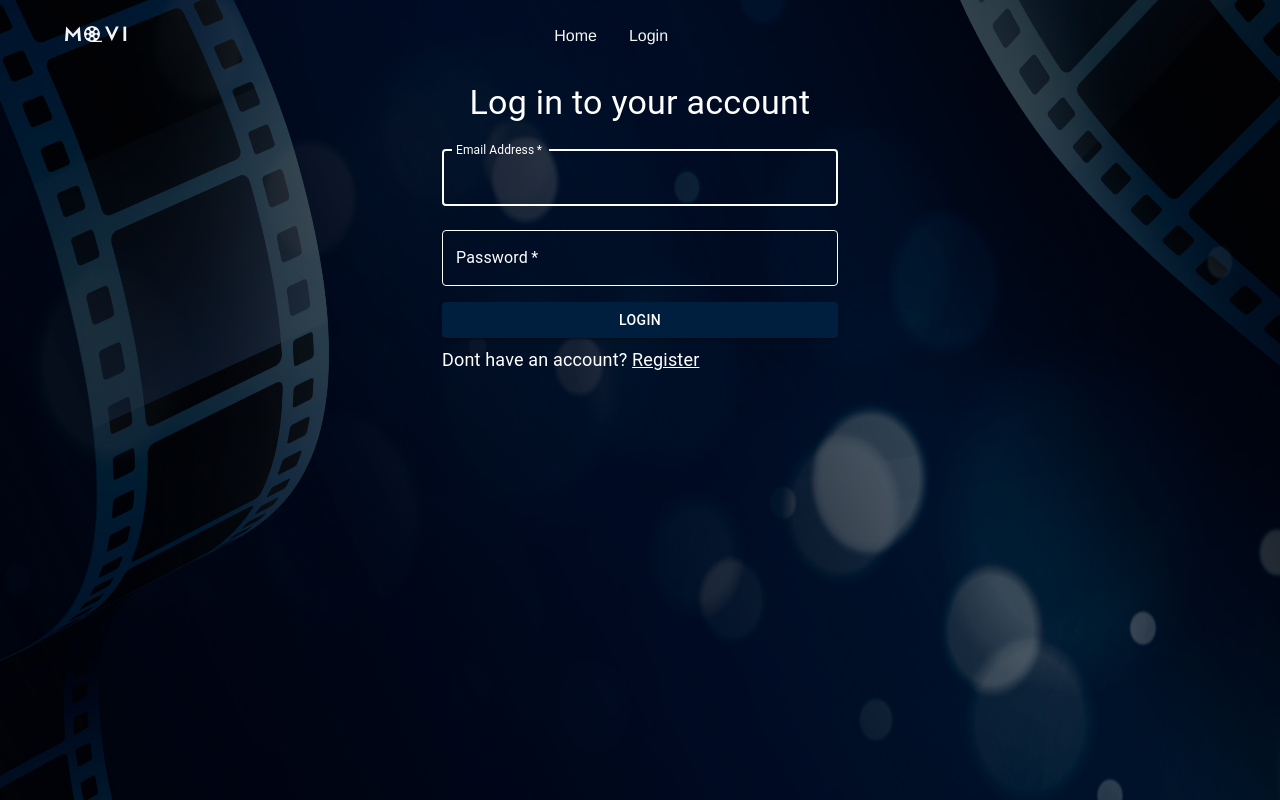
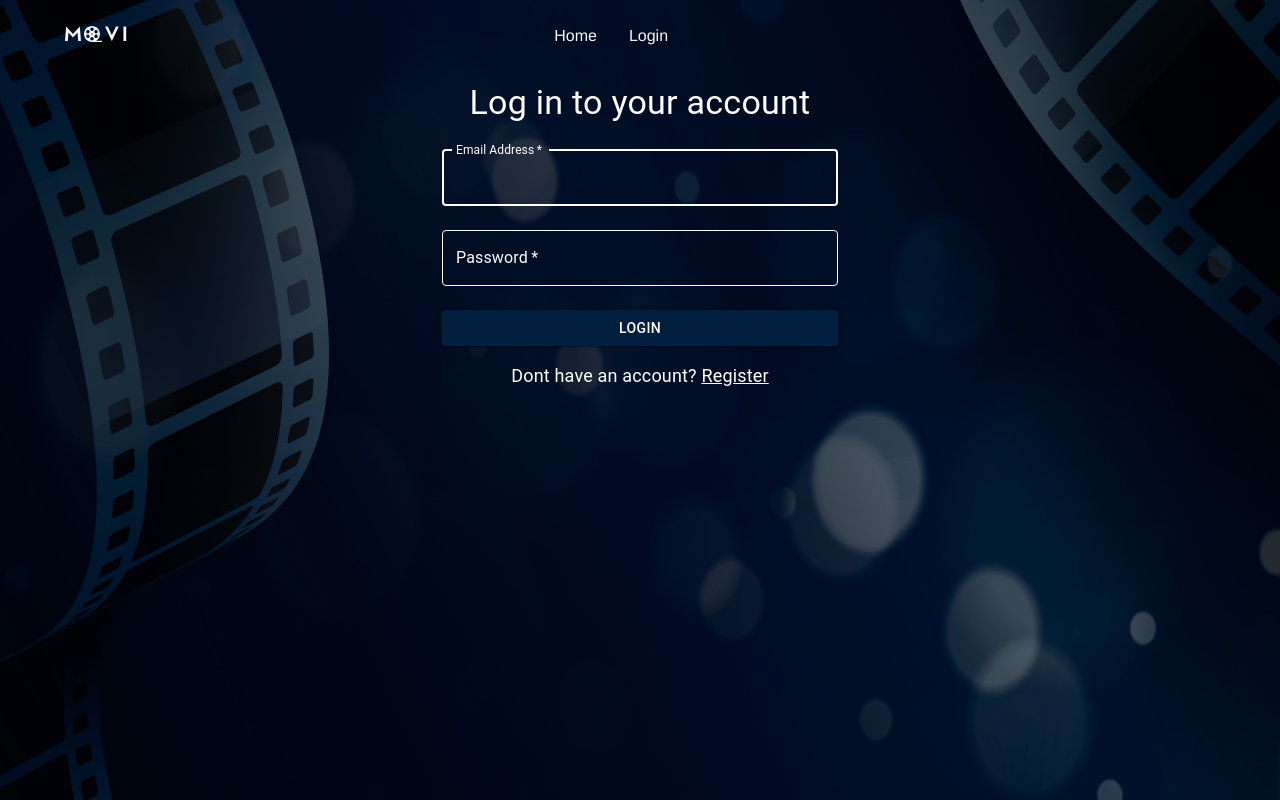
Before and after one commit to jmnorheim/Movi.com, a React (Vite) app in the folder frontend/: page /project2/login in a window 1280 px wide. Built offline with nearby package versions, Linux system fonts and the light colour scheme.

Commit message:
feat: :sparkles: Make logo in PageFooter also scroll to top of page when pressed.
Make logo in PageFooter also scroll to top of page when pressed.  Also made various other small styling-fixes.

```diff
--- a/frontend/src/components/addToLibraryButton/AddToLibraryButton.tsx
+++ b/frontend/src/components/addToLibraryButton/AddToLibraryButton.tsx
@@ -220,6 +220,8 @@ const AddToLibraryButton = ({
             zIndex: 10000,
             transform: showAlert ? "translateY(0)" : "translateY(100%)",
             transition: "transform 0.5s ease-in-out",
+            overflow: "hidden",
+            textOverflow: "ellipsis",
           }}
         >
           {alertMessage}
--- a/frontend/src/components/filterSideBar/FilterSideBar.css
+++ b/frontend/src/components/filterSideBar/FilterSideBar.css
@@ -32,5 +32,4 @@
   width: fit-content;
   height: fit-content;
   margin-top: 10px;
-  margin-bottom: 10px;
 }
--- a/frontend/src/components/filterSideBar/FilterSideBar.tsx
+++ b/frontend/src/components/filterSideBar/FilterSideBar.tsx
@@ -329,7 +329,7 @@ const FilterSideBar: FC<FilterSideBarProps> = ({ open, genres }) => {
     >
       {contentVisible && (
         <>
-          <div className="title-text">Filter movies:</div>
+          <div className="title-text">Filter movies</div>
           <div>
             <p>Release year</p>
             <Slider
--- a/frontend/src/components/pageFooter/PageFooter.tsx
+++ b/frontend/src/components/pageFooter/PageFooter.tsx
@@ -20,6 +20,15 @@ import { useNavigate } from "react-router-dom";
  */
 const PageFooter = () => {
   const navigate = useNavigate();
+
+  const handleLogoClick = () => {
+    window.scrollTo({
+      top: 0,
+      behavior: "smooth",
+    });
+    navigate("../");
+  };
+
   return (
     <div className="bottomFooter">
       <div className="content">
@@ -28,7 +37,7 @@ const PageFooter = () => {
             className="logo"
             alt="Logo"
             src={logo}
-            onClick={() => navigate("../")}
+            onClick={handleLogoClick}
           />
         </div>
         <div className="social-links">
@@ -82,7 +91,7 @@ const PageFooter = () => {
               <div className="text-wrapper">Terms of Service</div>
             </a>
             <a
-              href="https://www.vg.no/rabattkode/cookie-policy"
+              href="https://orteil.dashnet.org/cookieclicker/"
               target="Cookies Settings"
               rel="noopener noreferrer"
             >
--- a/frontend/src/components/sortMenu/SortMenu.css
+++ b/frontend/src/components/sortMenu/SortMenu.css
@@ -47,8 +47,8 @@
   left: 0;
   border: 1px solid #0a0a0a;
   border-radius: 4px;
-  width: 250px;
-  min-width: 250px;
+  width: 280px;
+  min-width: 280px;
   box-shadow: 0px 4px 8px rgba(0, 0, 0, 0.1);
   z-index: 1000;
   background-color: white;
@@ -73,3 +73,16 @@
 .dropdown-item:hover {
   background-color: #79b5f5;
 }
+
+@media screen and (max-width: 450px) {
+
+  .dropdown-item-sorting {
+    padding: 2px 10px;
+  }
+  .dropdown-menu-sorting {
+    width: 260px;
+    min-width: 260px;
+    left: -10px;
+
+  }
+}
--- a/frontend/src/pages/LoginPage/LoginPage.css
+++ b/frontend/src/pages/LoginPage/LoginPage.css
@@ -24,9 +24,9 @@
   margin-top: 10px;
 }
 
-.login-btn {
+.login-container .login-btn {
   margin-bottom: 16px;
-  margin-top: 24px;
+  margin-top: 16px;
   background-color: #001f3f;
   transition: background-color 0.3s ease-in-out;
 }
@@ -35,20 +35,15 @@
   background-color: #001022;
 }
 
-.login-link-box {
-  margin-top: 30px;
+.login-container .register-link-box {
   text-align: center;
 }
 
-.login-link-text {
+.login-container .register-link-text {
+  font-size: 18px;
   color: white;
 }
 
-.register-link-text {
-  color: white;
+.error-login {
+  width: 100%;
 }
-
-.login-error {
-  width: 100%;
-  text-align: center;
-}
--- a/frontend/src/pages/LoginPage/LoginPage.tsx
+++ b/frontend/src/pages/LoginPage/LoginPage.tsx
@@ -26,7 +26,9 @@ const emailRegex = /\S+@\S+\.\S+/;
 /**
  * LoginPage Component
  *
- * This component provides a login form for users, including fields for email and password. It includes validation for inputs and displays error messages for invalid input or login failure. Upon successful login, the user is redirected to their profile page.
+ * This component provides a login form for users, including fields for email and password.
+ * It includes validation for inputs and displays error messages for invalid input or login failure.
+ * Upon successful login, the user is redirected to their profile page.
  *
  * Features:
  * - Text fields for email and password input with validation.
@@ -57,7 +59,7 @@ const LoginPage: React.FC = () => {
   });
 
   /**
-   * Validates the user input fields for login.
+   * Validates the users input for login.
    */
   const validateFields = () => {
     const errors = {
@@ -87,7 +89,7 @@ const LoginPage: React.FC = () => {
     }
 
     /**
-     * Try to login. Catch error if not possible.
+     * Try to log in, catch error if unsuccessful.
      */
     try {
       const { userID } = await getUserByEmail(inputEmail);
@@ -262,22 +264,17 @@ const LoginPage: React.FC = () => {
 
           {/* Login button */}
           <Button
-            style={{ backgroundColor: "#001f3f", marginTop: "8px" }}
+            className="login-btn"
             type="submit"
             fullWidth
             variant="contained"
-            className="login-btn"
           >
             Login
           </Button>
 
           {/* Link to register page */}
           <Box className="register-link-box">
-            <Typography
-              variant="body1"
-              className="register-link-text"
-              style={{ fontSize: 18, marginTop: "8px" }}
-            >
+            <Typography variant="body1" className="register-link-text">
               Dont have an account?{" "}
               <Link style={{ fontSize: 18, color: "white" }} to="/register">
                 Register
```
